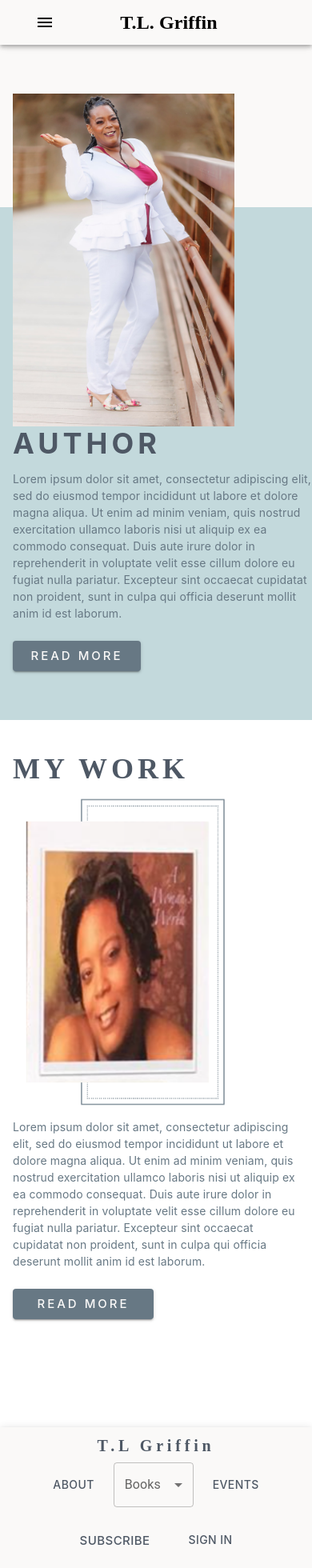
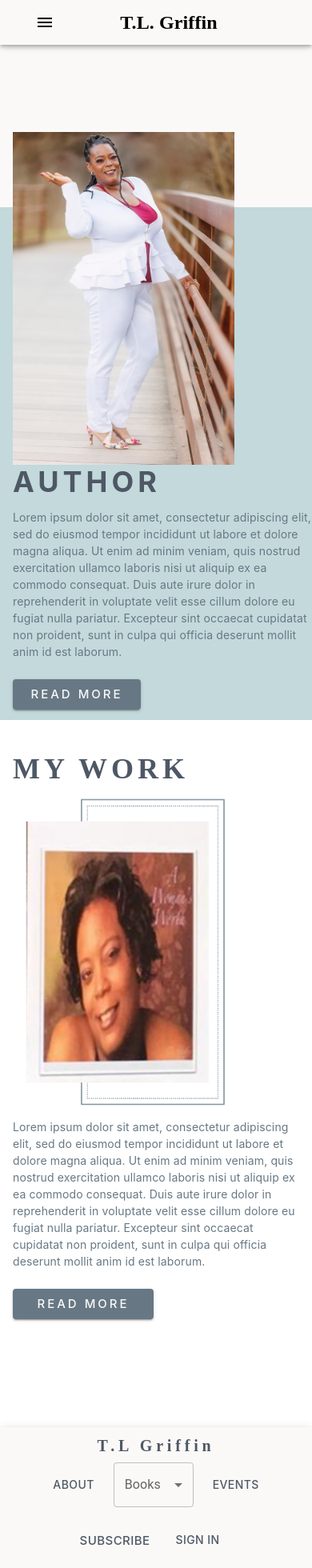
Before and after one commit to ChrisS561/TLGriffinBooks, a React (Create React App) app in the folder tisha-wesbite/: page / in a window 390 px wide. Shown: the top 1960 px of the page at 80% size. Built offline with nearby package versions, Linux system fonts and the light colour scheme.

Commit message:
mobile nav now looks better with minimum code change

```diff
--- a/tisha-wesbite/src/Components/Navigation/NavBar.js
+++ b/tisha-wesbite/src/Components/Navigation/NavBar.js
@@ -97,22 +97,19 @@ export default function HideAppBar(props) {
                 <Menu
                   id="menu-appbar"
                   anchorEl={anchorElNav}
-                  anchorOrigin={{
-                    vertical: "bottom",
-                    horizontal: "left",
-                  }}
                   keepMounted
-                  transformOrigin={{
-                    vertical: "top",
-                    horizontal: "left",
-                  }}
                   open={Boolean(anchorElNav)}
                   onClose={handleCloseNavMenu}
                   sx={{
                     display: { xs: "block", md: "none" },
+                    "& .css-3dzjca-MuiPaper-root-MuiPopover-paper-MuiMenu-paper":
+                      { width: "100vw", top: "60px!important" },
                   }}
                 >
-                  <MenuItem onClick={handleCloseNavMenu}>
+                  <MenuItem
+                    // sx={{ border: "1px solid red", width: "80vw" }}
+                    onClick={handleCloseNavMenu}
+                  >
                     <Button
                       sx={{
                         fontFamily: "inter",
--- a/tisha-wesbite/src/Components/SubscribeButtonDisplay/SubscribeButton.js
+++ b/tisha-wesbite/src/Components/SubscribeButtonDisplay/SubscribeButton.js
@@ -1,7 +1,7 @@
-import * as React from 'react';
-import Button from '@mui/material/Button';
-import SubscribeButtonModal from './SubscribeButtonModal';
-import { Box } from '@mui/material';
+import * as React from "react";
+import Button from "@mui/material/Button";
+import SubscribeButtonModal from "./SubscribeButtonModal";
+import { Box } from "@mui/material";
 
 export default function SubscribeButton() {
   const [open, setOpen] = React.useState(false);
@@ -11,32 +11,33 @@ export default function SubscribeButton() {
 
   return (
     <>
-			<Box sx={{ display: { xs: 'none', sm: 'flex' } }}>
+      <Box sx={{ display: { xs: "none", sm: "flex" } }}>
         <SubscribeButtonModal open={open} handleClose={handleClose} />
         <Button
           onClick={handleOpen}
           sx={{
             my: 2,
-						color: '#4E5865',
-						display: { xs: 'none', sm: 'block' },
+            color: "#4E5865",
+            display: { xs: "none", sm: "block" },
             fontSize: 15,
-						fontFamily: 'inter',
-						margin: '1rem',
+            fontFamily: "inter",
+            margin: "1rem",
           }}
         >
           Subscribe
         </Button>
       </Box>
-			<Box sx={{ display: { xs: 'flex', sm: 'none' } }}>
+      <Box
+        sx={{ display: { xs: "flex", sm: "none" }, justifyContent: "center" }}
+      >
         <SubscribeButtonModal open={open} handleClose={handleClose} />
         <Button
           onClick={handleOpen}
           sx={{
             my: 2,
-						color: '#4E5865',
+            color: "#4E5865",
             fontSize: 15,
-						fontFamily: 'inter',
-						margin: '1rem',
+            fontFamily: "inter",
           }}
         >
           Subscribe
--- a/tisha-wesbite/src/Pages/Homepage.js
+++ b/tisha-wesbite/src/Pages/Homepage.js
@@ -15,9 +15,14 @@ export default function Homepage() {
           alignItems: "center",
           justifyContent: "flex-end",
           height: "100vh",
+          paddingTop: "6rem",
         }}
       >
-        <Box sx={{ display: { xs: "none", sm: "flex" } }}>
+        <Box
+          sx={{
+            display: { xs: "none", sm: "flex" },
+          }}
+        >
           <AuthorPicture />
         </Box>
         <Box
```
Lines whose indentation alone changed are shown as unchanged.
